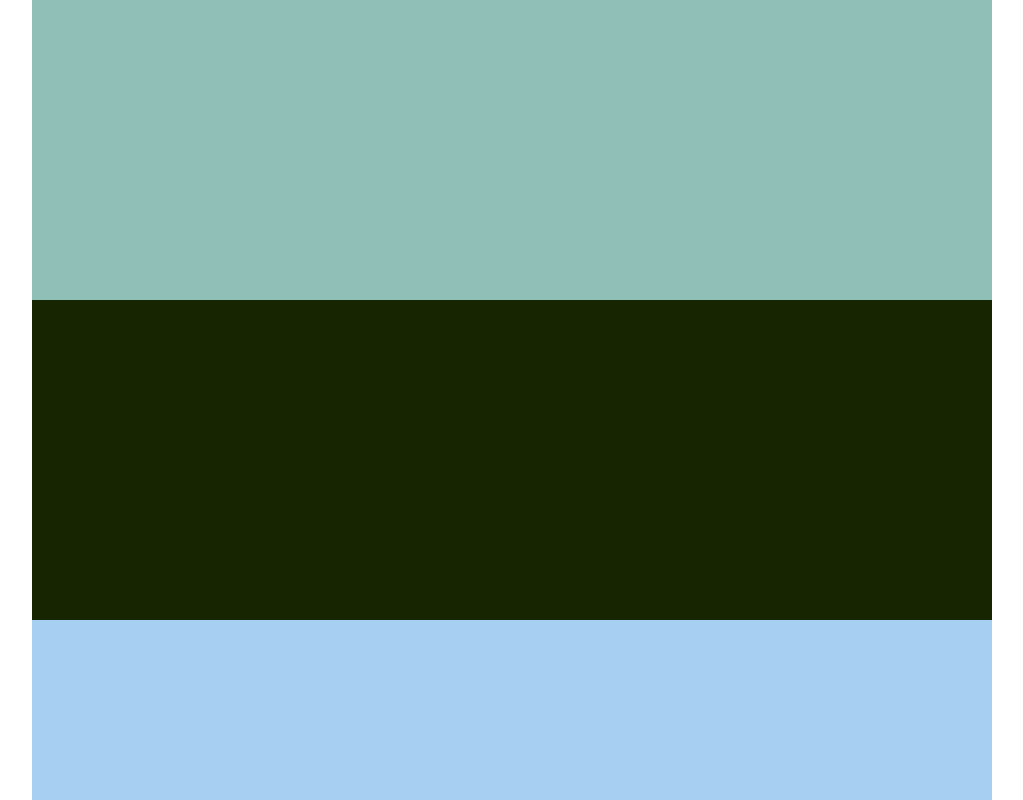
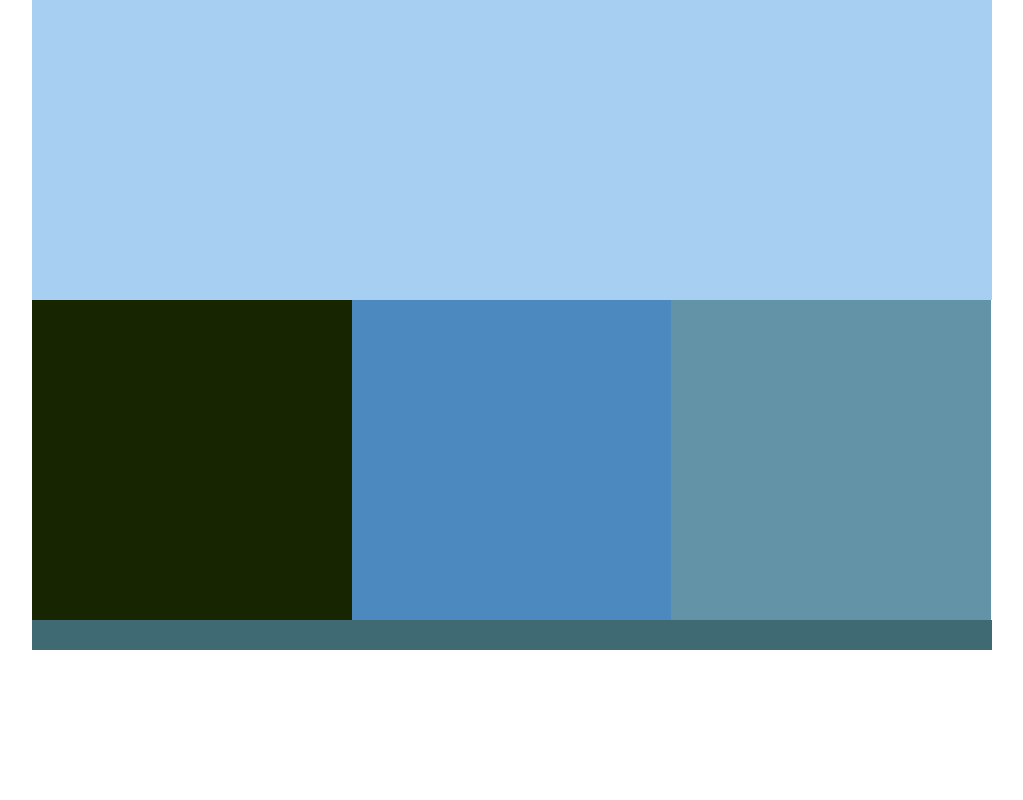
Before and after one commit to wesiptea/responsive-colors, a plain HTML site: page index.html in a window 1280 px wide. Shown: the top 800 px of the page, without its empty margins (128-1151 px from the left). Drawn offline with Linux system fonts and the light colour scheme.

Commit message:
Responsive format updates completed

```diff
--- a/css/main.css
+++ b/css/main.css
@@ -34,7 +34,7 @@ header {
 }
 
 #column-1 {
-  background: #26140E;;
+  background: #26140E;
 }
 
 #column-2 {
@@ -51,16 +51,19 @@ header {
 footer {
   width: 100%;
   height: 30px;
-  background: #F2E635;
+  background: #D93BA1;
 }
 
 
 /*---------- TABLET ----------*/
-/* Change the background colors below */
 
 @media (min-width: 768px) {
   header {
     background-color: #F29BCB;
+  }
+
+  .col-3 {
+    width: 50%;
   }
 
   #column-1 {
@@ -73,6 +76,7 @@ footer {
 
   #column-3 {
     background-color: #8ABF3B;
+    width: 100%;
   }
 
   footer {
@@ -85,7 +89,7 @@ footer {
 /*---------- Desktops ----------*/
 @media (min-width: 1200px) {
   header {
-    background-color: #8FBFB6;
+    background-color: #A7CFF2;
   }
 
   #column-1 {
@@ -93,11 +97,17 @@ footer {
   }
 
   #column-2 {
-    background-color: #A7CFF2;
+    background-color: #4B89BF;
   }
 
   #column-3 {
-    background-color: #DCE4F2;
+    background-color: #6393A6;
+    width: 33.3%;
+  }
+
+  .col-3 {
+    float: left;
+    width: 33.3%;
   }
 
   footer {
--- a/index.html
+++ b/index.html
@@ -16,8 +16,8 @@
       <div id="column-2" class="col-3"></div>
       <div id="column-3" class="col-3"></div>
 
+      <div class="clear"></div>
 
-      <div class="clear"></div>
       <footer>
 
       </footer>
```
